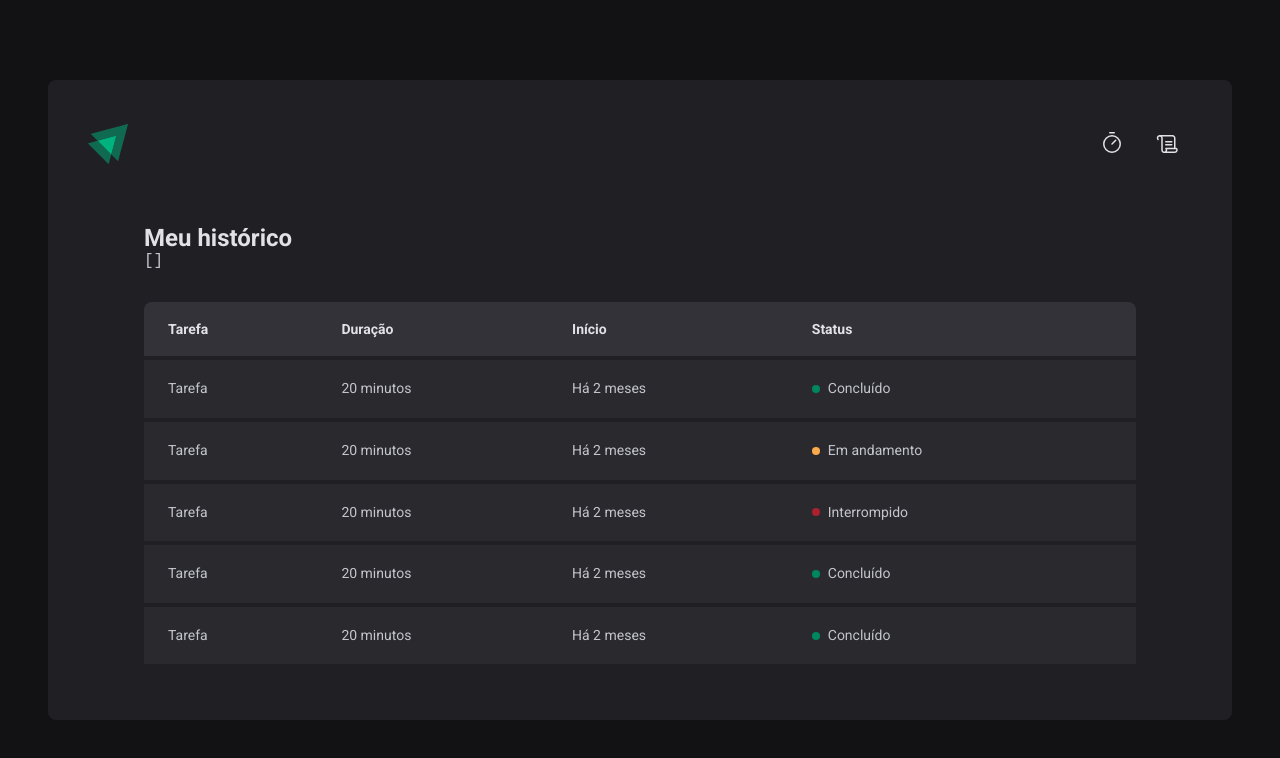
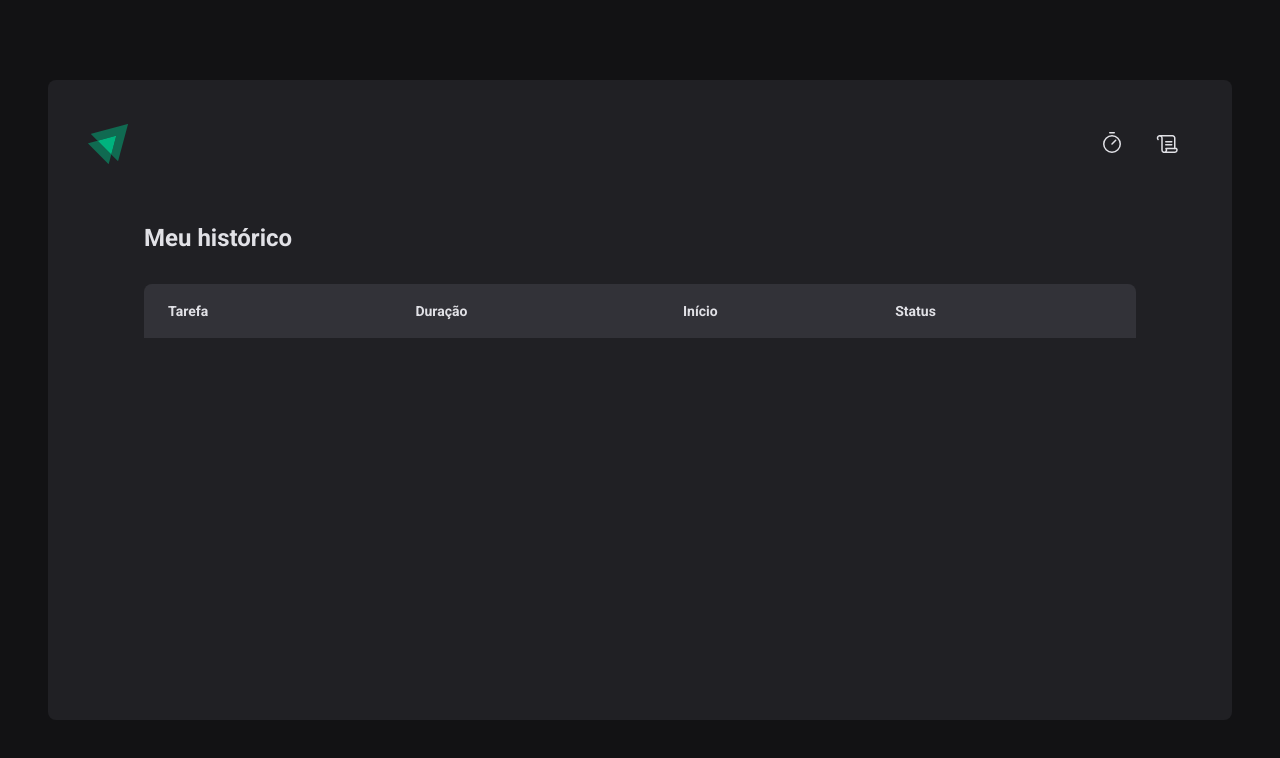
Before and after one commit to RenataDellamatriz/ignite-reactjs-projeto02, a React (Vite) app: page /history in a window 1280 px wide. Shown: the top 758 px of the page. Built offline with nearby package versions, Linux system fonts and the light colour scheme.

Commit message:
fix: finished cycles and reset function

```diff
--- a/src/contexts/CycleContext.tsx
+++ b/src/contexts/CycleContext.tsx
@@ -54,7 +54,9 @@
         }
       }),
     )
+    setActiveCycleId(null)
   }
+  console.log(activeCycleId)
 
   function createNewCycle(data: CreateCycleData) {
     const id = String(new Date().getTime())
@@ -69,8 +71,6 @@
     setCycles((state) => [...state, newCycle])
     setActiveCycleId(id)
     setAmountSecondsPassed(0)
-
-    // reset()
   }
 
   function interruptCurrentCycle() {
--- a/src/pages/History/index.tsx
+++ b/src/pages/History/index.tsx
@@ -7,8 +7,6 @@
   return (
     <HistoryContainer>
       <h1>Meu histórico</h1>
-
-      <pre>{JSON.stringify(cycles, null, 2)}</pre>
 
       <HistoryList>
         <table>
@@ -22,50 +20,28 @@
           </thead>
 
           <tbody>
-            <tr>
-              <td>Tarefa</td>
-              <td>20 minutos</td>
-              <td>Há 2 meses</td>
-              <td>
-                <Status statusColor="green">Concluído</Status>
-              </td>
-            </tr>
-            <tr>
-              <td>Tarefa</td>
-              <td>20 minutos</td>
-              <td>Há 2 meses</td>
+            {cycles.map((cycle) => {
+              return (
+                <tr key={cycle.id}>
+                  <td>{cycle.task}</td>
+                  <td>{cycle.minutesAmount} minutos</td>
+                  <td>{cycle.startDate.toDateString()}</td>
+                  <td>
+                    {cycle.finishedDate && (
+                      <Status statusColor="green">Concluído</Status>
+                    )}
 
-              <td>
-                <Status statusColor="yellow">Em andamento</Status>
-              </td>
-            </tr>
-            <tr>
-              <td>Tarefa</td>
-              <td>20 minutos</td>
-              <td>Há 2 meses</td>
+                    {cycle.interruptedDate && (
+                      <Status statusColor="red">Interrompido</Status>
+                    )}
 
-              <td>
-                <Status statusColor="red">Interrompido</Status>
-              </td>
-            </tr>
-            <tr>
-              <td>Tarefa</td>
-              <td>20 minutos</td>
-              <td>Há 2 meses</td>
-
-              <td>
-                <Status statusColor="green">Concluído</Status>
-              </td>
-            </tr>
-            <tr>
-              <td>Tarefa</td>
-              <td>20 minutos</td>
-              <td>Há 2 meses</td>
-
-              <td>
-                <Status statusColor="green">Concluído</Status>
-              </td>
-            </tr>
+                    {!cycle.finishedDate && !cycle.interruptedDate && (
+                      <Status statusColor="yellow">Em andamento</Status>
+                    )}
+                  </td>
+                </tr>
+              )
+            })}
           </tbody>
         </table>
       </HistoryList>
--- a/src/pages/Home/components/NewCycleForm/index.tsx
+++ b/src/pages/Home/components/NewCycleForm/index.tsx
@@ -31,8 +31,8 @@
         type="number"
         id="minutesAmount"
         placeholder="00"
-        step={5}
-        min={5}
+        // step={5}
+        min={1}
         max={60}
         disabled={!!activeCycle}
         {...register('minutesAmount', { valueAsNumber: true })}
--- a/src/pages/Home/index.tsx
+++ b/src/pages/Home/index.tsx
@@ -27,6 +27,7 @@
 export function Home() {
   const { activeCycle, createNewCycle, interruptCurrentCycle } =
     useContext(CyclesContext)
+
   const newCycleForm = useForm<NewCycleFormData>({
     resolver: zodResolver(newCycleFormValidationSchema),
     defaultValues: {
@@ -35,14 +36,19 @@
     },
   })
 
-  const { handleSubmit, watch /* reset */ } = newCycleForm
+  const { handleSubmit, watch, reset } = newCycleForm
+
+  function handleCreateNewCycle(data: NewCycleFormData) {
+    createNewCycle(data)
+    reset()
+  }
 
   const task = watch('task' && 'minutesAmount')
   const isSubmitDisabled = !task /* facilita a leitura do código */
 
   return (
     <HomeContainer>
-      <form onSubmit={handleSubmit(createNewCycle)} action="">
+      <form onSubmit={handleSubmit(handleCreateNewCycle)} action="">
         <FormProvider {...newCycleForm}>
           <NewCycleForm />
         </FormProvider>
```
